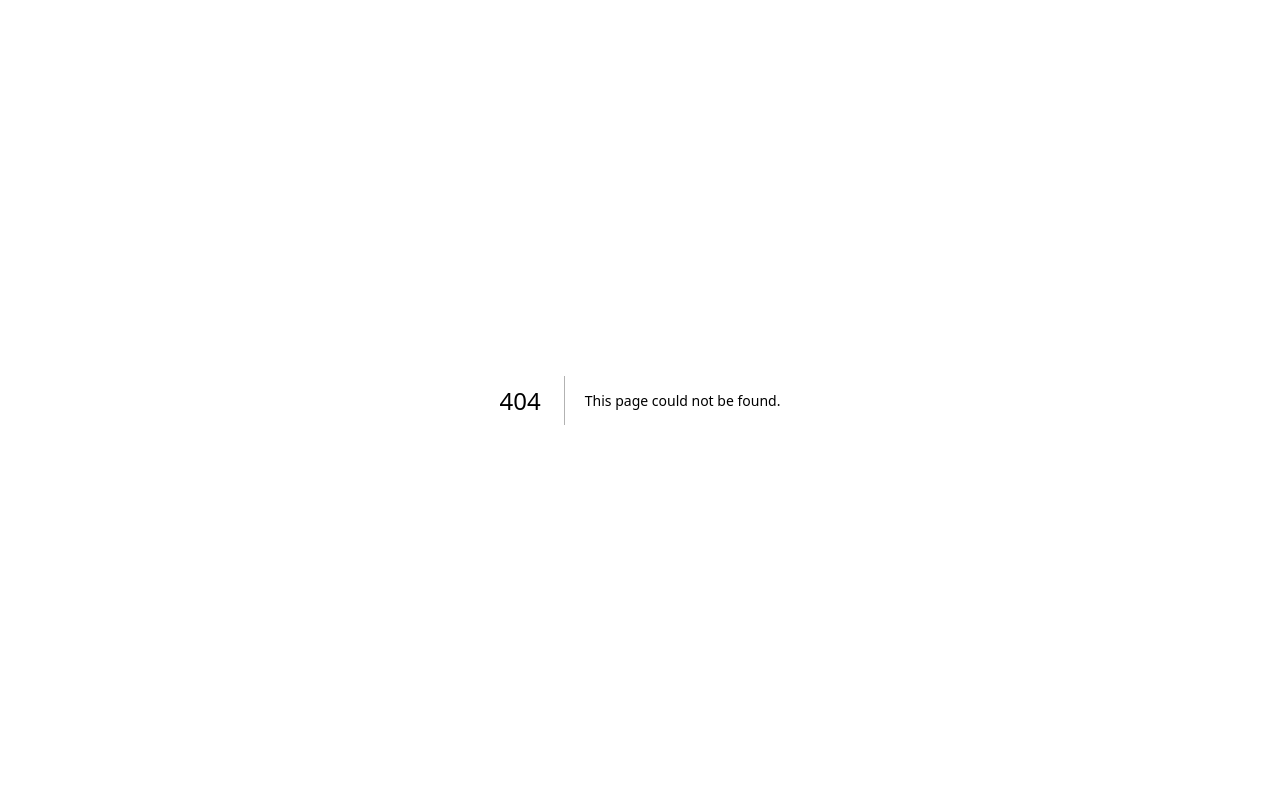
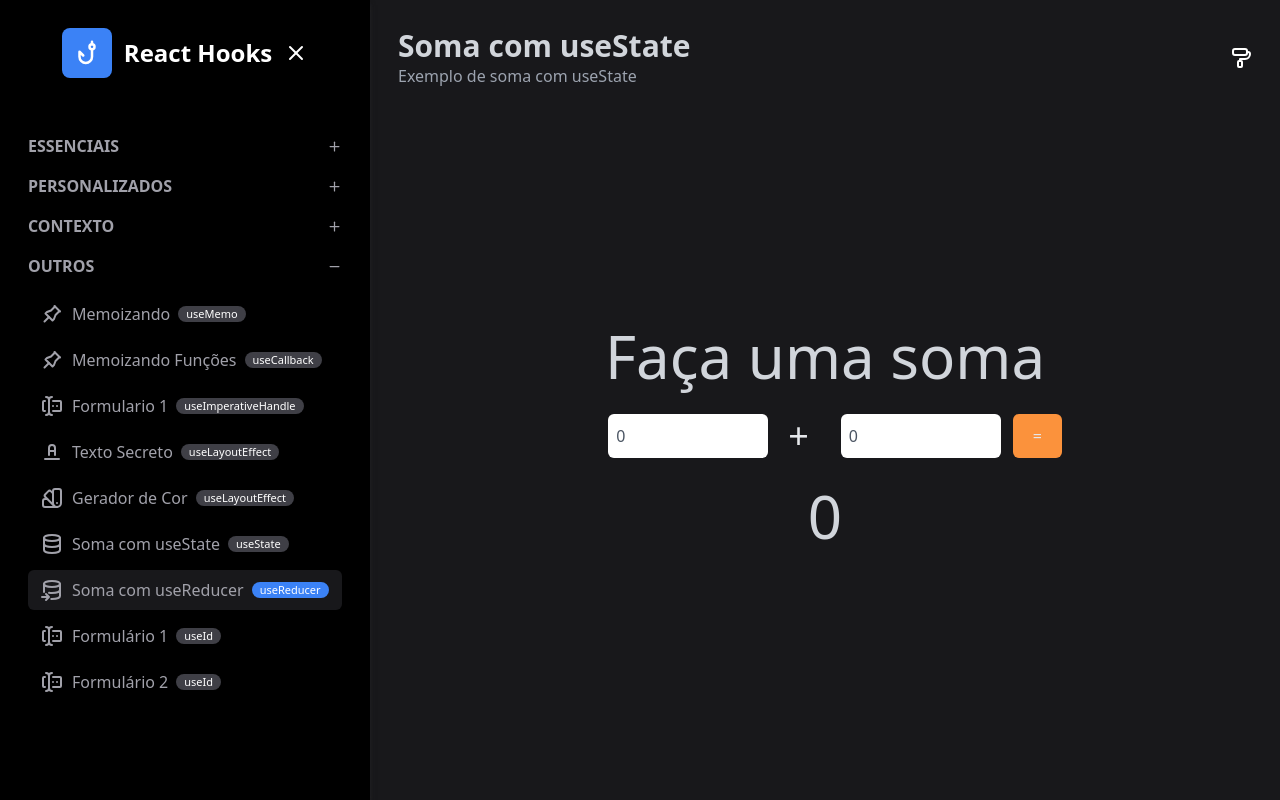
Before and after one commit to C3As/react-hooks, a Next.js app: page /outros/somaReducer in a window 1280 px wide. Before the commit this address had no page. Built offline with nearby package versions, Linux system fonts and the light colour scheme.

Commit message:
fim Cap 7 - hooks useReducer useId

```diff
--- /dev/null
+++ b/src/components/formulario/InputcomId.tsx
@@ -0,0 +1,13 @@
+import Flex from "../template/Flex";
+import { useId } from "react";
+export default function InputComId(props) {
+    const id = useId();
+    return (
+        <Flex center>
+            <label className="m-1" htmlFor={id}>
+                {props.label}
+            </label>
+            <input id={id} className="m-2 text-gray-600 p-2 rounded-md" type="text"></input>
+        </Flex>
+    );
+}
--- a/src/data/constants/secoesMenu.tsx
+++ b/src/data/constants/secoesMenu.tsx
@@ -13,7 +13,11 @@ import {
   IconX,
   IconShoppingCart,
   IconPin,
-  IconForms
+  IconForms,
+  IconTextColor,
+  IconColorSwatch,
+  IconDatabase,
+  IconDatabaseImport
 } from "@tabler/icons";
 
 export const secoes = [
@@ -129,6 +133,42 @@ export const secoes = [
         tag: "useImperativeHandle",
         icone: <IconForms />,
       },
+      {
+        titulo: "Texto Secreto",
+        url: "/outros/texto",
+        tag: "useLayoutEffect",
+        icone: <IconTextColor />,
+      },
+      {
+        titulo: "Gerador de Cor",
+        url: "/outros/geradorDeCor",
+        tag: "useLayoutEffect",
+        icone: <IconColorSwatch />,
+      },
+      {
+        titulo: "Soma com useState",
+        url: "/outros/somaState",
+        tag: "useState",
+        icone: <IconDatabase />,
+      },
+      {
+        titulo: "Soma com useReducer",
+        url: "/outros/somaReducer",
+        tag: "useReducer",
+        icone: <IconDatabaseImport />,
+      },
+      {
+        titulo: "Formulário 1",
+        url: "/outros/formularioId1",
+        tag: "useId",
+        icone: <IconForms />,
+      },
+      {
+        titulo: "Formulário 2",
+        url: "/outros/formularioId2",
+        tag: "useId",
+        icone: <IconForms />,
+      },
     ],
   },
 ];
--- /dev/null
+++ b/src/pages/outros/formularioId1.tsx
@@ -0,0 +1,19 @@
+import Flex from "@/src/components/template/Flex";
+import Pagina from "@/src/components/template/Pagina";
+import {useId} from "react"
+
+export default function FormularioId1() {
+    let id = useId()
+    return (
+        <Pagina titulo="Conhecendo o hook useId" subtitulo="Usando useId em um formulário">
+            <Flex center>
+                <label className="m-1" htmlFor={`nome-${id}`}>Nome: </label>
+                <input id={`nome-${id}`} className="m-2 text-gray-600 p-2 rounded-md"type="text" />
+            </Flex>
+            <Flex center>
+            <label className="m-1" htmlFor={`sobrenome-${id}`}>Sobrenome: </label>
+                <input id={`sobrenome-${id}`}className="m-2 text-gray-600 p-2 rounded-md" type="text" />
+            </Flex>
+        </Pagina>
+    )
+}
--- /dev/null
+++ b/src/pages/outros/formularioId2.tsx
@@ -0,0 +1,9 @@
+import Pagina from "../../components/template/Pagina";
+import InputComId from "../../components/formulario/InputcomId";
+
+export default function(){
+    return (<Pagina titulo="Usando o hook useId em um componente" subtitulo="Reusando um componente com id">
+        <InputComId label="Nome"/>
+        <InputComId label="Sobrenome"/>
+    </Pagina>)
+}
--- /dev/null
+++ b/src/pages/outros/geradorDeCor.tsx
@@ -0,0 +1,42 @@
+import Botao from "@/src/components/template/Botao";
+import Display from "@/src/components/template/Display";
+import Flex from "@/src/components/template/Flex";
+import Pagina from "@/src/components/template/Pagina";
+import useBoolean from "@/src/data/hooks/useBoolean";
+import { useLayoutEffect, useState, useRef } from "react";
+
+export default function GeradorDeCor() {
+    const [mostrar, toggleMostrar, mostrarTrue, mostrarFalse]= useBoolean(false);
+    const [texto, setTexto] = useState("Clique em Sortear");
+    const ref = useRef<any>()
+
+    // mostar a div condicionalmente, a div deve aparecer quando clicar em sortear cor e desaparecer quando clicar em apagar cor
+    // exibir um texto no display; Clique em sortear, ou uma cor aleatoria
+    // alterar a cor da div de acordo com a cor aleatoria gerada
+
+    function gerarCorAleatoria() {
+        const cor = Math.floor(Math.random() * 0xffffff).toString(16);
+        return cor;
+    }
+
+    useLayoutEffect(() => {
+        if(mostrar) {
+            const cor = gerarCorAleatoria();
+            setTexto(`#${cor}`);
+            ref.current.style.backgroundColor = `#${cor}`
+        } else {
+            setTexto("Clique em Sortear");
+        }
+    },[mostrar])
+
+    return (
+        <Pagina titulo="Gerador de Cor" subtitulo="Criando exemplos mais complexos com useLayoutEffect">
+            <Flex>
+                <Botao texto="Sortear Cor" onClick={mostrarTrue}/>
+                <Botao texto="Apagar Cor" onClick={mostrarFalse}/>
+            </Flex>
+            <Display texto={texto}/>
+            {mostrar ? <div ref={ref} className="h-32 w-32"></div> : ""}
+        </Pagina>
+    )
+}
--- /dev/null
+++ b/src/pages/outros/somaReducer.tsx
@@ -0,0 +1,74 @@
+import InputFormatado from "@/src/components/formulario/InputFormatado";
+import Botao from "@/src/components/template/Botao";
+import Display from "@/src/components/template/Display";
+import Flex from "@/src/components/template/Flex";
+import Pagina from "@/src/components/template/Pagina";
+import { useState, useEffect, useReducer, Reducer } from "react";
+function mudaDados(estadoAtual, acao) {
+  switch (acao.type) {
+    case "ALTERA_NUM1":
+      return {
+        ...estadoAtual,
+        num1: acao.novoValor,
+        validadeNum1: acao.novoValor >= 0,
+      };
+    case "ALTERA_NUM2":
+      return {
+        ...estadoAtual,
+        num2: acao.novoValor,
+        validadeNum2: acao.novoValor >= 0,
+      };
+    case "SOMA":
+      if (estadoAtual.validadeNum1 && estadoAtual.validadeNum2) {
+         return {
+          ...estadoAtual,
+          soma: estadoAtual.num1 + estadoAtual.num2,
+        };
+    } else {
+      return {...estadoAtual, soma: -9999};
+    }
+  }
+}
+
+export default function SomaReducer() {
+  const [dados, dispatchDados] = useReducer<Reducer<any, any>>(mudaDados, {
+    num1: 0,
+    num2: 0,
+    validadeNum1: false,
+    validadeNum2: false,
+    soma: 0,
+  });
+
+  return (
+    <Pagina titulo="Soma com useState" subtitulo="Exemplo de soma com useState">
+      <Flex col centerCross>
+        <Display texto="Faça uma soma" />
+        <Flex center>
+          <InputFormatado
+            tipo="number"
+            valor={dados.num1}
+            onInput={(e) => {
+              dispatchDados({
+                type: "ALTERA_NUM1",
+                novoValor: +e.target.value,
+              });
+            }}
+          />
+          <span className="text-4xl ml-2">+</span>
+          <InputFormatado
+            tipo="number"
+            valor={dados.num2}
+            onInput={(e) => {
+              dispatchDados({
+                type: "ALTERA_NUM2",
+                novoValor: +e.target.value,
+              });
+            }}
+          />
+          <Botao cor="bg-orange-400" texto="=" onClick={() => dispatchDados({ type: "SOMA" })}></Botao>
+        </Flex>
+        <Display texto={dados.soma} />
+      </Flex>
+    </Pagina>
+  );
+}
--- /dev/null
+++ b/src/pages/outros/somaState.tsx
@@ -0,0 +1,45 @@
+import InputFormatado from "@/src/components/formulario/InputFormatado";
+import Botao from "@/src/components/template/Botao";
+import Display from "@/src/components/template/Display";
+import Flex from "@/src/components/template/Flex";
+import Pagina from "@/src/components/template/Pagina";
+import { useState, useEffect } from "react";
+
+export default function SomaState() {
+    const [num1, setNum1] = useState(0);
+    const [num2, setNum2] = useState(0);
+    const [validadeNum1, setValidadeNum1] = useState(false);
+    const [validadeNum2, setValidadeNum2] = useState(false);
+    const [soma, setSoma] = useState(0);
+
+    useEffect(() => {
+        setValidadeNum1(num1>=0)
+    },[num1])
+
+    useEffect(() => {
+        setValidadeNum2(num2>=0)
+    },[num2])
+
+    function fazSoma() {
+        if(validadeNum1 && validadeNum2) {
+            setSoma(num1 + num2);
+        } else {
+            setSoma(-9999);
+        }
+    }
+
+    return (
+        <Pagina titulo="Soma com useState" subtitulo="Exemplo de soma com useState">
+            <Flex col centerCross>
+                <Display texto="Faça uma soma" />
+                <Flex center>
+                    <InputFormatado tipo="number" valor={num1} onInput={(e) => {setNum1(+e.target.value)}}/>
+                    <span className="text-4xl ml-2">+</span>
+                    <InputFormatado tipo="number" valor={num2} onInput={(e) => {setNum2(+e.target.value)}} />
+                    <Botao cor="bg-orange-400" texto="=" onClick={fazSoma}></Botao>
+                </Flex>
+                <Display texto={soma} />
+            </Flex>
+        </Pagina>
+    );
+}
--- /dev/null
+++ b/src/pages/outros/texto.tsx
@@ -0,0 +1,20 @@
+import Pagina from "@/src/components/template/Pagina";
+import { useEffect, useLayoutEffect, useState } from "react";
+
+export default function Texto() {
+    const [texto, settexto] = useState("Texto SEcreto!!!!!!!!")
+
+    // useEffect(() => {
+    useLayoutEffect(() => {
+        settexto("Olá!!")
+    },[])
+
+  return (
+    <Pagina
+      titulo="Texto Secreto"
+      subtitulo="Entendo um problema do useEffect"
+    >
+        <p className="text-5xl text-gray-300">{texto}</p>
+    </Pagina>
+  );
+}
```
Also changed, not shown: 1 other file (tests, documents, lock files or other folders).
